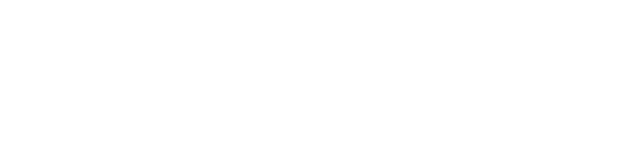
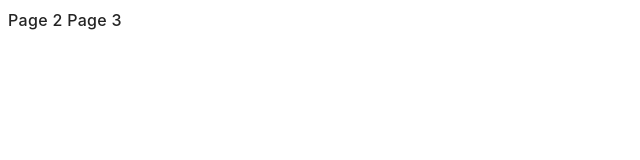
Before and after one commit to YuliaPanchenko/goit-js-hw-10, a website built with Vite: page src/index.html in a window 1280 px wide. Shown: the whole page, without its empty margins (0-640 px from the left). Built offline with nearby package versions, Linux system fonts and the light colour scheme.

Commit message:
update index.html

```diff
--- a/src/index.html
+++ b/src/index.html
@@ -12,7 +12,7 @@
 
     <!-- Loads the specified .html file -->
     <load ="partials/vite-promo.html" />
-    <!-- <a href="./1-gallery.html" class="nav-link">Page 2</a>
-    <a href="./2-form.html" class="nav-link">Page 3</a> -->
+    <a href="./1-gallery.html" class="nav-link">Page 2</a>
+    <a href="./2-form.html" class="nav-link">Page 3</a>
   </body>
 </html>
```
